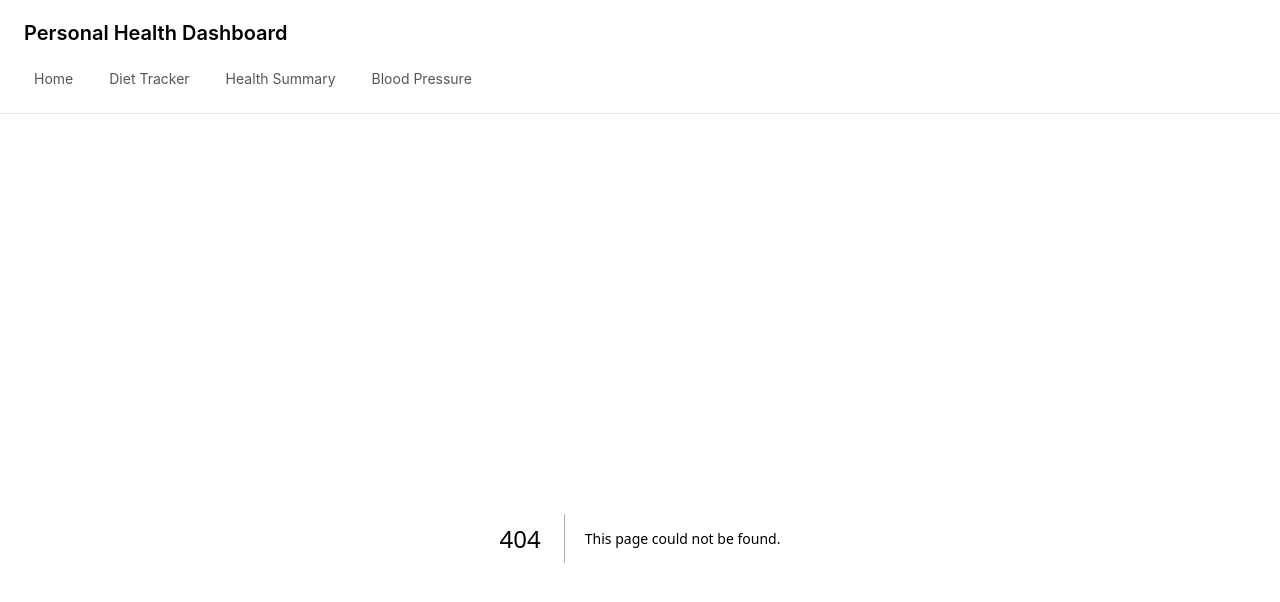
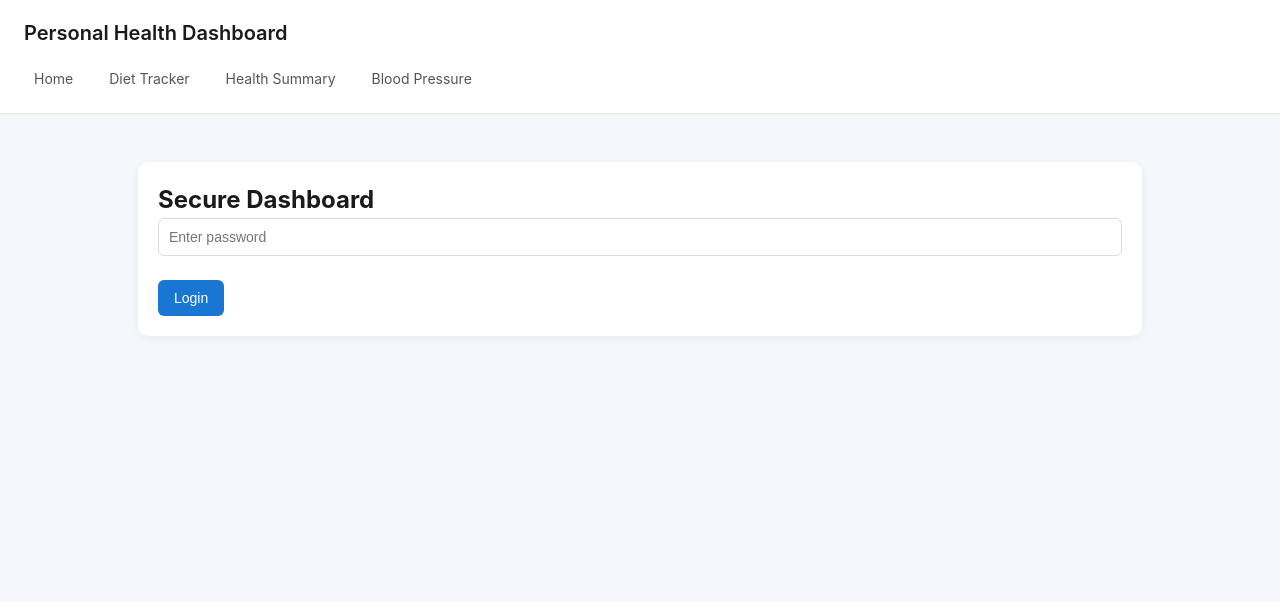
Before and after one commit to idea-ai-labs/diet-tracker, a Next.js app: page /login in a window 1280 px wide. Before the commit this address had no page. Shown: the top 602 px of the page. Built offline with nearby package versions, Linux system fonts and the light colour scheme.

Commit message:
Create page.tsx

```diff
--- /dev/null
+++ b/app/login/page.tsx
@@ -0,0 +1,58 @@
+"use client"
+
+import { useState } from "react"
+
+export default function LoginPage(){
+
+  const [password,setPassword] = useState("")
+
+  async function login(){
+
+    const res = await fetch("/api/login",{
+      method:"POST",
+      headers:{ "Content-Type":"application/json"},
+      body: JSON.stringify({ password })
+    })
+
+    const data = await res.json()
+
+    if(data.success){
+
+      window.location.href="/"
+
+    }else{
+
+      alert("Wrong password")
+
+    }
+
+  }
+
+  return(
+
+    <div className="container">
+
+      <div className="card">
+
+        <h2>Secure Dashboard</h2>
+
+        <input
+          type="password"
+          placeholder="Enter password"
+          value={password}
+          onChange={(e)=>setPassword(e.target.value)}
+        />
+
+        <br/><br/>
+
+        <button onClick={login}>
+          Login
+        </button>
+
+      </div>
+
+    </div>
+
+  )
+
+}
```
